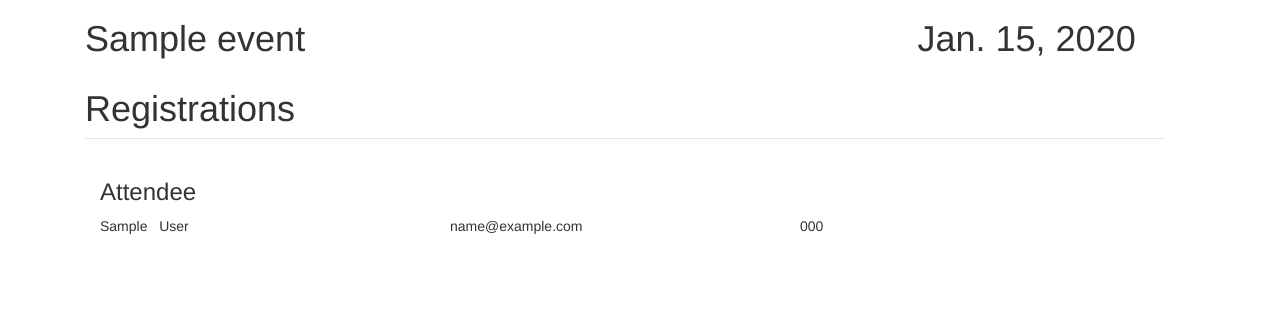
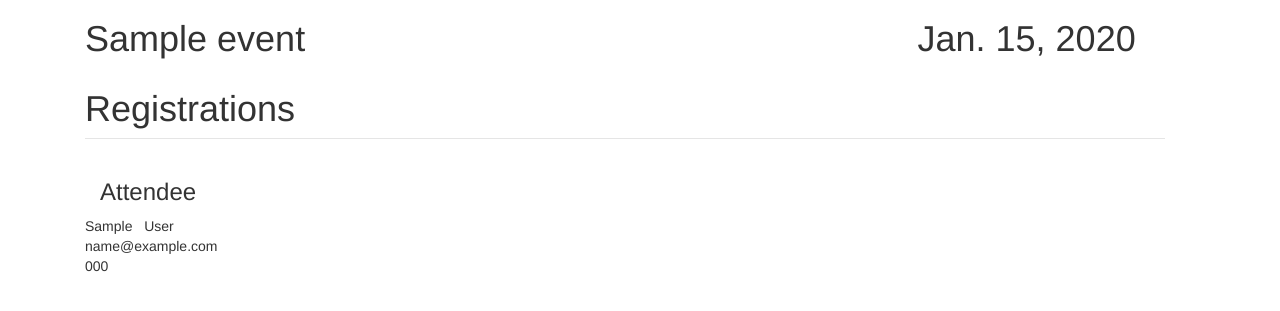
Before and after one commit to atuggle/django-attencance-webapp, a Django app: page /registrations/1/ in a window 1280 px wide. Shown: the part 51-362 px from the top of the page. Run offline with Django 3.2, Linux system fonts and the light colour scheme; a user stored in the database is signed in; tables that the repository leaves empty hold one stand-in row (values such as "Sample post"); some libraries are stand-ins or nearby versions.

Commit message:
Changed bootstrap row styles

```diff
--- a/registrations/templates/registrations/detail.html
+++ b/registrations/templates/registrations/detail.html
@@ -16,9 +16,9 @@
     <div class='col-lg-12 row'>
       {% for attendance in attendance_list %}
         <div class='col-lg-12 row'>
-          <div class='col-lg-4'>{{ attendance.attendee.first_name }} &nbsp; {{ attendance.attendee.last_name }}</div>
-          <div class='col-lg-4'>{{ attendance.attendee.email }}</div>
-          <div class='col-lg-4'>{{ attendance.attendee.phone }}</div>
+          <div class='col-4'>{{ attendance.attendee.first_name }} &nbsp; {{ attendance.attendee.last_name }}</div>
+          <div class='col-4'>{{ attendance.attendee.email }}</div>
+          <div class='col-4'>{{ attendance.attendee.phone }}</div>
         </div>
       {% endfor %}
     </div>
```
